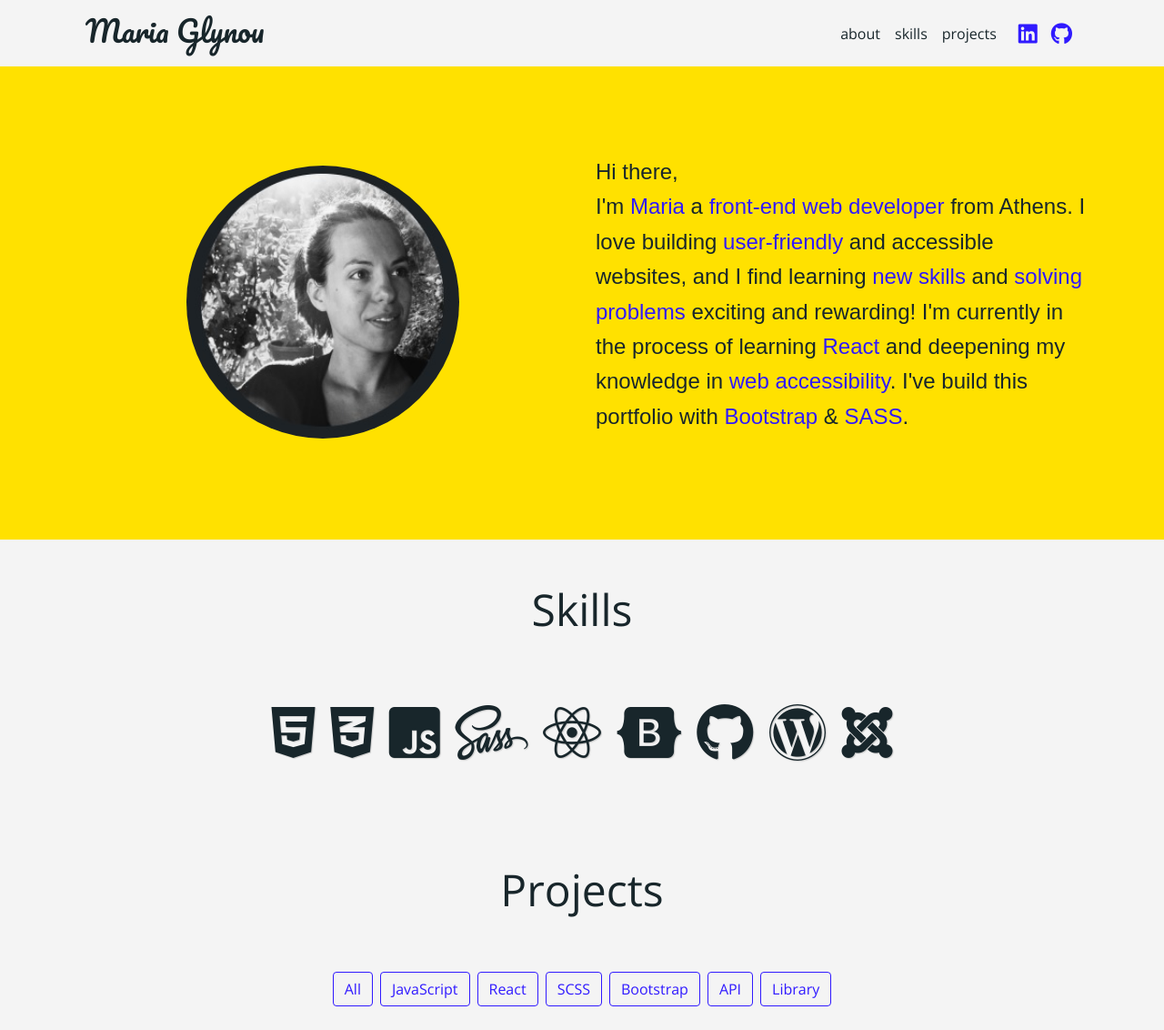
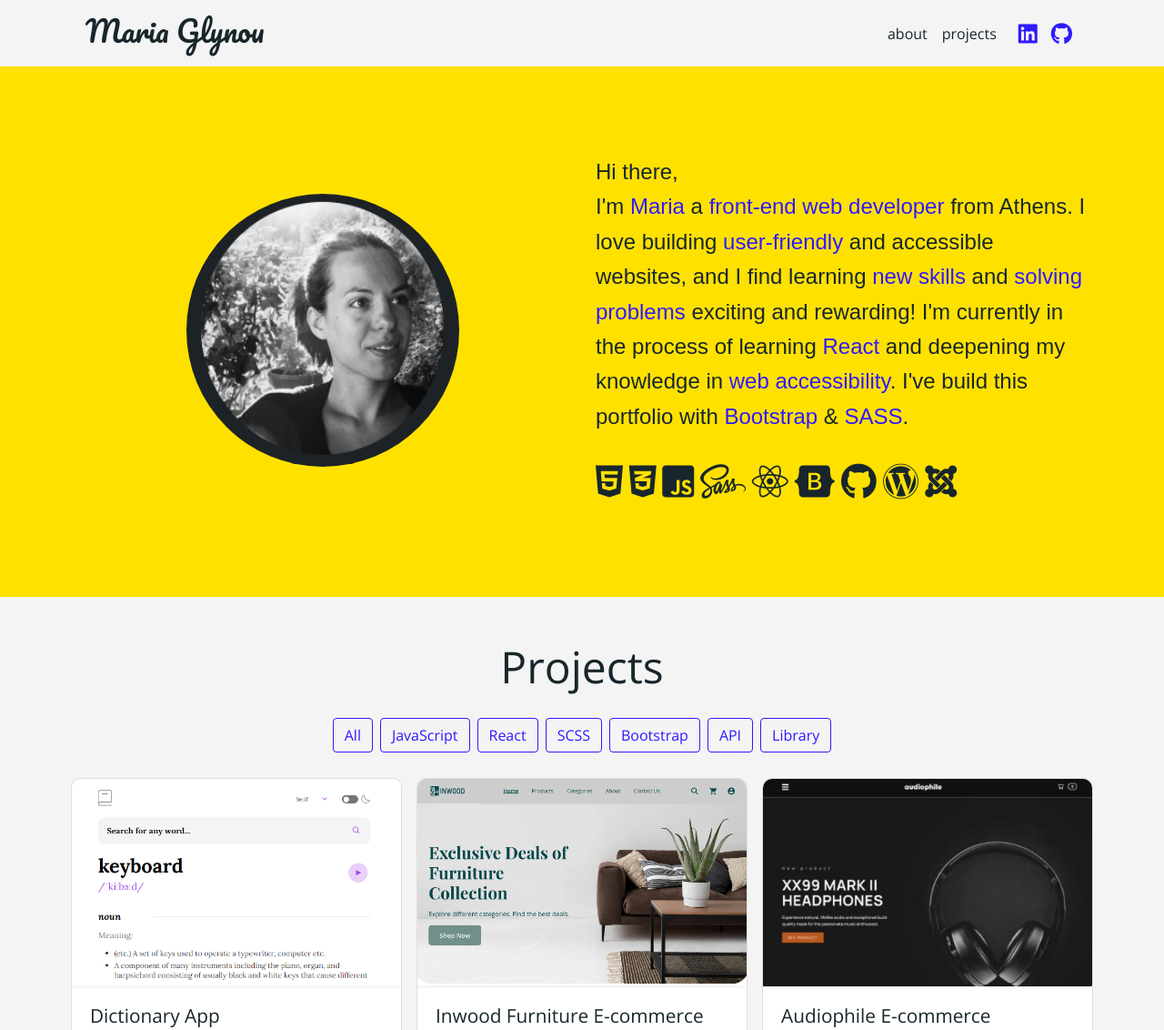
Before and after one commit to Msgl/portfolio2022, a plain HTML site: page index.html in a window 1280 px wide. Shown: the top 1132 px of the page at 91% size. Drawn offline with nearby package versions, Linux system fonts and the light colour scheme; a web font is replaced by a local one.

Commit message:
Remove skills section and add icons to banner

```diff
--- a/index.html
+++ b/index.html
@@ -54,9 +54,6 @@
             <a class="nav-link" href="#">about</a>
           </li>
           <li class="nav-item">
-            <a class="nav-link" href="#skills-div">skills</a>
-          </li>
-          <li class="nav-item">
             <a class="nav-link" href="#projects-div">projects</a>
           </li>
           <li class="d-flex fa-2xl nav-item nav-icons">
@@ -96,16 +93,7 @@
               <span class="text-accent">Bootstrap</span> &
               <span class="text-accent">SASS</span>.
             </p>
-          </div>
-        </div>
-      </div>
-    </div>
-    <!-- SKILLS -->
-    <div class="skills" id="skills-div">
-      <div class="container">
-        <h2 class="section-title">Skills</h2>
-        <div class="row">
-          <div class="col-12 skill-icons">
+            <div class="skill-icons pt-3 text-left">
               <i class="fab fa-html5"></i>
               <i class="fab fa-css3-alt"></i>
               <i class="fab fa-js-square"></i>
@@ -119,6 +107,8 @@
           </div>
         </div>
       </div>
+    </div>
+
 
     <!-- PROJECTS -->
     <div class="projects" id="projects-div">
@@ -224,7 +214,7 @@
               <img src="/images/we-are-creatives.png" width="500" height="300" class="card-img-top"
                 alt="rock-paper-scissors screenshot" />
               <div class="card-body">
-                <h3 class="card-title">Sunnyside agency landing page</h3>
+                <h3 class="card-title">Sunnyside Agency Landing Page</h3>
                 <p>
                   <span class="badge">HTML</span>
                   <span class="badge">SCSS</span>
--- a/scss/styles.scss
+++ b/scss/styles.scss
@@ -94,9 +94,11 @@ a {
   font-size: 1.5rem;
   line-height: 1.6;
   font-weight: 500;
+  & .skill-icons i::before {
+    font-size: 2.5rem;
+  }
 }
 
-.skills,
 .projects,
 .contact {
   padding: 3rem 0;
@@ -104,15 +106,7 @@ a {
 
 .section-title {
   font-size: 3rem;
-  padding-bottom: 50px;
-}
-
-//Skills Section
-.skills {
-  .skill-icons {
-    font-size: 4rem;
-    text-shadow: 1px 1px 1px #ccc;
-  }
+  padding-bottom: 1rem;
 }
 
 // Project Section
```
Also changed, not shown: css/styles.css, 1 other file. Lines whose indentation alone changed are shown as unchanged.
